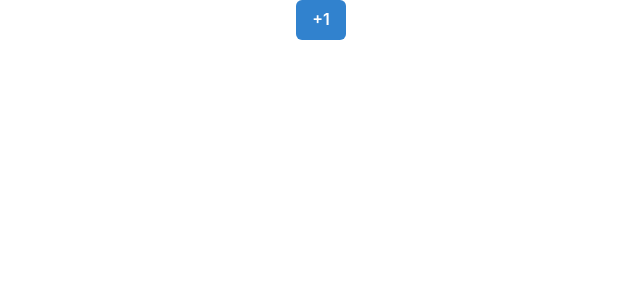
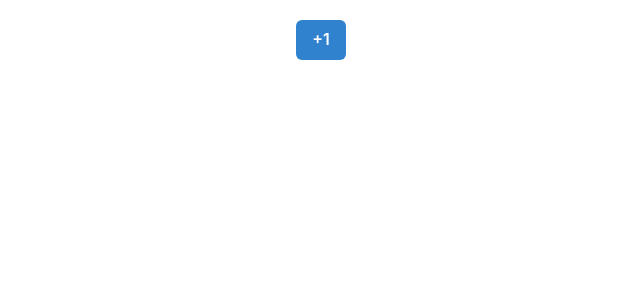
Before and after one commit to bislab-temporary/react-study-morisaki, a React (Create React App) app in the folder counter-app/: page / in a window 1280 px wide. Shown: the top 300 px of the page, without its empty margins (319-959 px from the left). Built offline with nearby package versions, Linux system fonts and the light colour scheme.

Commit message:
Modified button margin

```diff
--- a/counter-app/src/App.tsx
+++ b/counter-app/src/App.tsx
@@ -4,7 +4,9 @@ import { Button } from "@chakra-ui/button";
 function App() {
   return (
     <Container maxW="xl" centerContent>
-      <Button colorScheme="blue">+1</Button>
+      <Button colorScheme="blue" m={5}>
+        +1
+      </Button>
     </Container>
   );
 }
```
